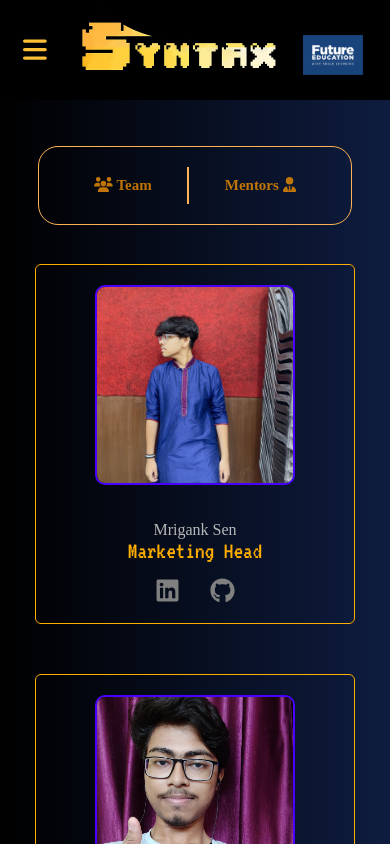
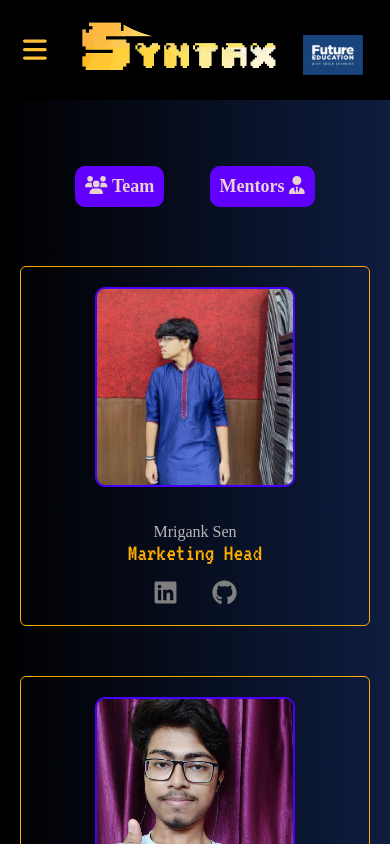
Before and after one commit to SoumyaOk4-4/Syntax-FIEM, a React (Create React App) app: page /team in a window 390 px wide. Shown: the top 844 px of the page. Built offline with nearby package versions, Linux system fonts and the light colour scheme; a web font is replaced by a local one.

Commit message:
team page fix

```diff
--- a/src/App.css
+++ b/src/App.css
@@ -372,8 +372,6 @@ nav .menu span {
 
   width: 30%;
   padding: 20px;
-  border: 1.6px solid #ffb254;
-  border-radius: 20px;
   -webkit-tap-highlight-color: transparent;
 }
 
@@ -1301,11 +1299,11 @@ nav .menu span {
   }
 
   .toggle-member {
-    width: 85% !important;
+    width: 100% !important;
   }
 
   .toggle-member h5{
-    font-size: 15px !important;
+    font-size: 18px !important;
   }
 
   .team {
@@ -1323,7 +1321,7 @@ nav .menu span {
   .team-member {
     scale: 1 !important;
     margin: 0 auto;
-    width: 320px !important;
+    width: 350px !important;
   }
 
   .socials {
@@ -1450,11 +1448,11 @@ nav .menu span {
   }
 
   .toggle-member {
-    width: 88% !important;
+    width: 100% !important;
   }
 
   .toggle-member h5{
-    font-size: 16px !important;
+    font-size: 18px !important;
   }
 
   .nav-btn-title {
--- a/src/components/Team.jsx
+++ b/src/components/Team.jsx
@@ -28,7 +28,7 @@ function Team() {
         >
           <div className="toggle-member">
             <h5
-              style={{ padding: "10px" }}
+              style={{ padding: "10px", backgroundColor: "rgb(98, 0, 255)", borderRadius: "10px", color: "rgb(232, 209, 209)" }}
               onClick={() => {
                 setTeamToggle(true);
                 setMentorToggle(false);
@@ -37,9 +37,8 @@ function Team() {
               <FontAwesomeIcon icon={faUsers} /> Team
             </h5>
             {/* eslint-disable-next-line */}
-            <h6 style={{ border: "1.6px solid #ffb254" }}></h6>
             <h5
-              style={{ padding: "10px" }}
+              style={{ padding: "10px", backgroundColor: "rgb(98, 0, 255)", borderRadius: "10px", color: "rgb(232, 209, 209)" }}
               onClick={() => {
                 setMentorToggle(true);
                 setTeamToggle(false);
```
